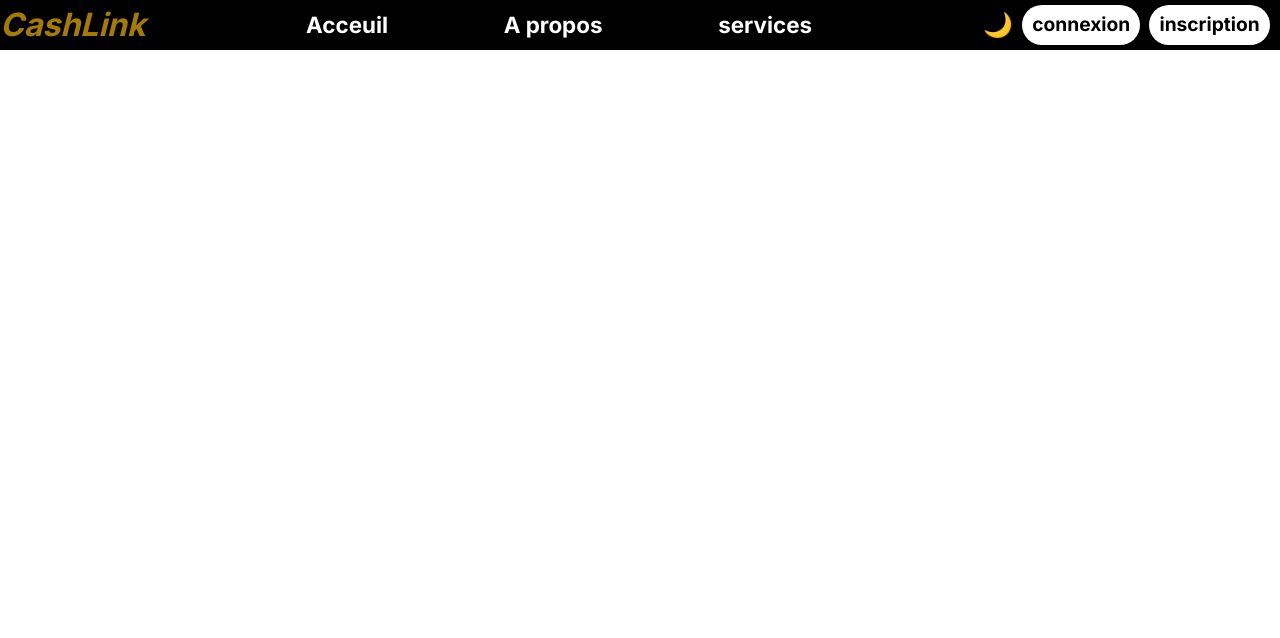
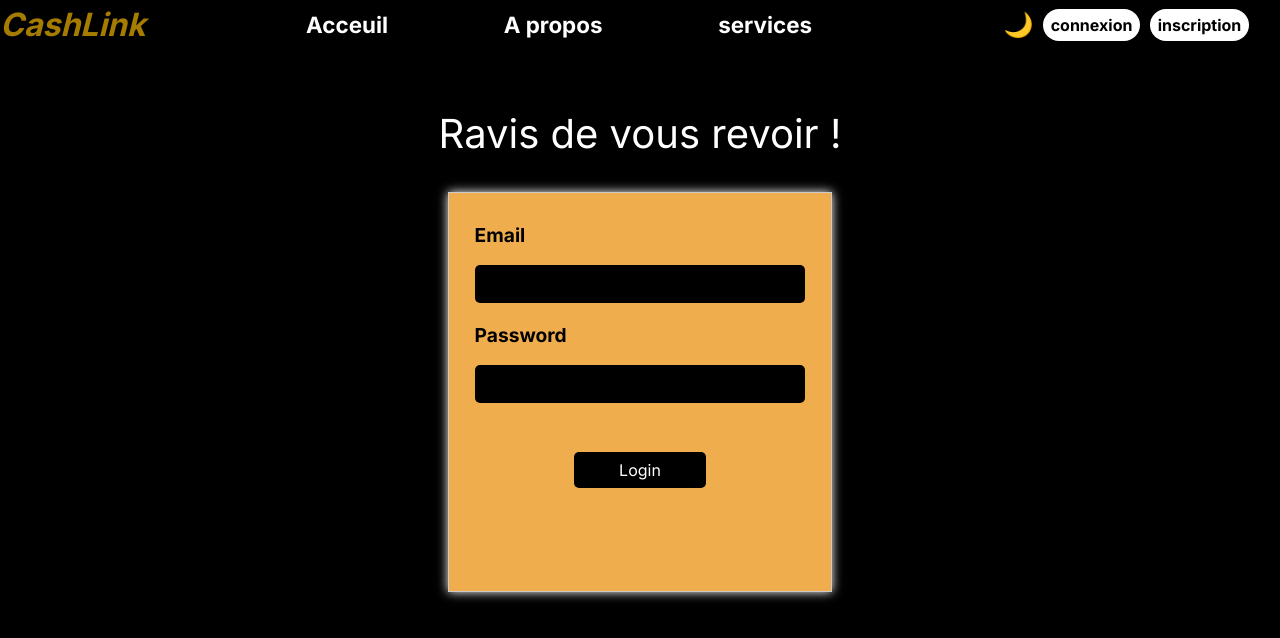
Before and after one commit to BADZA99/Full-Stack-finance-App, a Next.js app in the folder frontend/: page /login in a window 1280 px wide. Shown: the top 638 px of the page. Built offline with nearby package versions, Linux system fonts and the light colour scheme; no server answers.

Commit message:
login logout and saving logged user infos by using zustand

```diff
--- a/frontend/src/app/layout.js
+++ b/frontend/src/app/layout.js
@@ -8,6 +8,9 @@ import { THEME } from "../../utils/theme";
 import useThemeStore from "../../store/themeStore";
 import Axios from "axios";
 const inter = Inter({ subsets: ["latin"] });
+import axios from "axios";
+import useUserStore from "../../store/userStore";
+import { useEffect } from "react";
 
 Axios.defaults.baseURL = "http://localhost:8000/api/";
 // pass cookie from the backend
@@ -18,6 +21,21 @@ Axios.defaults.withCredentials = true;
 export default function RootLayout({ children }) {
 // utilise le theme du store
     const theme = useThemeStore((state) => state.theme);
+    const { user, setUser } = useUserStore();
+
+      const fetchConnectedUser = async () => {
+          try {
+              const response = await axios.get("/user");
+              setUser(response.data);
+          } catch (e) {
+              console.log(e);
+          }
+      };
+      useEffect(() => {
+          fetchConnectedUser();
+          // console.log(user);
+
+      }, []);
 
   return (
       <html lang="en">
--- /dev/null
+++ b/frontend/src/app/login/Login.styled.jsx
@@ -0,0 +1,69 @@
+import { styled } from "styled-components";
+
+export const StyledLogin = styled.div`
+    margin-top: 50px;
+    width: 100vw;
+    height: 100dvh;
+    background: ${({ theme }) => theme.background};
+    font-family: "Inter", sans-serif;
+    color: ${({ theme }) => theme.text};
+    display: flex;
+    justify-content: flex-start;
+    align-items: center;
+    flex-direction: column;
+
+    h1{
+        margin-top: 5%;
+        font-size: 2.5rem;
+        margin-bottom: 3%;
+        text-align: center;
+    }
+
+    form {
+        border: 1px solid #ccc;
+        padding: 2%;
+        width: 30%;
+        height: 50vh;
+        display: flex;
+        flex-direction: column;
+        align-items: center;
+        justify-content: flex-start;
+        gap: 5%;
+        background: ${({ theme }) => theme.form};
+        box-shadow: 0 0 10px 0 ${({ theme }) => theme.text};
+        transition: box-shadow 0.3s ease-in-out;
+        label {
+            font-size: 1.2rem;
+            font-weight: bold;
+            margin-right: auto;
+            margin-bottom: 6%;
+            margin-top: 2%;
+            color: ${({ theme }) => theme.label};
+        }
+        input {
+            width: 100%;
+            padding: 9px;
+            border-radius: 5px;
+            border: none;
+            outline: none;
+            background: ${({ theme }) => theme.input};
+            color: ${({ theme }) => theme.text};
+            margin-bottom: 5%;
+        }
+        button {
+            margin-top: 10%;
+            width: 40%;
+            padding: 10px;
+            border-radius: 5px;
+            border: none;
+            outline: none;
+            background: ${({ theme }) => theme.btnSign};
+            color: ${({ theme }) => theme.btnSignText};
+        }
+
+        .error{
+            color: red;
+            font-size: 1.2rem;
+        }
+    }
+`;
--- a/frontend/src/app/login/page.jsx
+++ b/frontend/src/app/login/page.jsx
@@ -1,9 +1,82 @@
+"use client"
 import React from 'react'
+import { StyledLogin } from './Login.styled'
+import { useForm } from 'react-hook-form';
+import axios from "axios";
+import useUserStore from '../../../store/userStore';
+import { redirect } from "next/navigation";
+
 
 export default function page() {
-  return (
-    <div>
-      login page
-    </div>
-  )
+    // appel user et setuser de useUserStore
+    const setUser = useUserStore((state) => state.setUser);
+    const user = useUserStore((state) => state.user);
+    // console.log(user);
+    // const router = useRouter();
+    const {
+        register,
+        watch,
+        handleSubmit,
+        formState: { errors },
+    } = useForm();
+
+    const onSubmit = async (data) => {
+        try {
+            const response = await axios.post("/login", data);
+            console.log(response);
+
+            if (response.data) {
+              const response2 = await axios.get("/user");
+              // console.log(response2);
+              setUser(response2.data);
+              redirect("/");
+            }
+
+        } catch (error) {
+            console.log(error);
+        }
+    };
+
+    return (
+        <StyledLogin>
+            <h1>Ravis de vous revoir !</h1>
+            <form onSubmit={handleSubmit(onSubmit)}>
+                <label htmlFor="email">Email</label>
+                <input
+                    type="email"
+                    name="email"
+                    id="email"
+                    {...register("email", {
+                        required: "Email is required",
+                        pattern: {
+                            value: /^[a-zA-Z0-9._-]+@[a-zA-Z0-9.-]+\.[a-zA-Z]{2,4}$/,
+                            message: "Invalid email",
+                        },
+                    })}
+                />
+                {errors.email && (
+                    <p className="error">{errors.email.message}</p>
+                )}
+                <label htmlFor="password">Password</label>
+                <input
+                    type="password"
+                    name="password"
+                    id="password"
+                    {...register("password", {
+                        required: "Password is required",
+                        minLength: {
+                            value: 6,
+                            message: "Password must be at least 6 characters",
+                        },
+                    })}
+                />
+
+                {errors.password && (
+                    <p className="error">{errors.password.message}</p>
+                )}
+
+                <button type="submit">Login</button>
+            </form>
+        </StyledLogin>
+    );
 }
--- a/frontend/src/app/services/page.jsx
+++ b/frontend/src/app/services/page.jsx
@@ -18,22 +18,21 @@ export default function Page() {
                 💳 Après la création d'un compte, une carte bancaire est générée
                 pour vous.
             </p>
-
             <h2>Compte Gold</h2>
             <p>
-                💰 Le plafond est de 10 millions avec un retrait maximum de 12
+                💰 Le plafond est de 10 millions avec un tarif maximum de 12
                 000 par mois.
             </p>
 
             <h2>Compte Premium</h2>
             <p>
-                💳 Le plafond est de 5 millions avec un retrait maximum de 5 000
+                💳 Le plafond est de 5 millions avec un tarif maximum de 5 000
                 par mois.
             </p>
 
             <h2>Compte Standard</h2>
             <p>
-                💵 Le plafond est de 1 million avec un retrait maximum de 3 000
+                💵 Le plafond est de 1 million avec un tarif maximum de 3 000
                 FCFA par mois.
             </p>
         </StyledService>
--- a/frontend/src/app/signup/page.jsx
+++ b/frontend/src/app/signup/page.jsx
@@ -64,11 +64,6 @@ export default function SignupPage() {
            router.push("/login");
        } catch (error) {
            console.log(error);
-           setSuccess(false);
-           // attendre 3Os et le remmetre en undefined
-           setTimeout(() => {
-               setSuccess(undefined);
-           }, 3000);
        }
    };
 
--- a/frontend/src/components/header/Header.jsx
+++ b/frontend/src/components/header/Header.jsx
@@ -3,11 +3,33 @@ import Link from "next/link";
 import { usePathname } from 'next/navigation';
 import { Reset } from "styled-reset";
 import useThemeStore from '../../../store/themeStore';
+import useUserStore from '../../../store/userStore';
+import axios from "axios";
+import { useEffect } from "react";
 
 export default function Header() {
      const theme = useThemeStore((state) => state.theme);
      const toggleTheme = useThemeStore((state) => state.toggleTheme);
+     const setUser= useUserStore((state) => state.setUser);
+     const user= useUserStore((state) => state.user);
+
   const pathname=usePathname();
+            console.log(user);
+
+    const logout = async () => {
+        try {
+            // utilise axios
+            const response = await axios.post("/logout");
+            if (response) setUser(null);
+            // console.log(user);
+            // aller a la page d'acceuil
+           router.push("/");
+
+
+        } catch (e) {
+            console.log(e);
+        }
+    }
   return (
       <>
           <Reset />
@@ -42,8 +64,18 @@ export default function Header() {
                   <div className="theme" onClick={toggleTheme}>
                       {theme === "light" ? "☀️" : "🌙"}
                   </div>
-                  <Link href="/login">connexion</Link>
-                  <Link href="/signup">inscription</Link>
+                  {user === null ? (
+                      <>
+                          <Link href="/login">connexion</Link>
+                          <Link href="/signup">inscription</Link>
+                      </>
+                  ) : (
+                      <>
+                          <Link href="/">
+                              <span onClick={logout}>déconnexion</span>
+                          </Link>
+                      </>
+                  )}
               </div>
           </StyledHeader>
       </>
--- a/frontend/src/components/header/Header.styled.jsx
+++ b/frontend/src/components/header/Header.styled.jsx
@@ -67,9 +67,9 @@ export const StyledHeader = styled.div`
             color: ${({ theme }) => theme.background};
             text-decoration: none;
             /* style button */
-            padding: 10px 10px;
+            padding: 8px 8px;
             border-radius: 5px;
-            font-size: 1.2rem;
+            font-size: 1rem;
             font-weight: bold;
             background: ${({ theme }) => theme.text};
             border-radius: 9999px;
--- /dev/null
+++ b/frontend/store/userStore.js
@@ -0,0 +1,8 @@
+import { create } from "zustand";
+
+const useUserStore = create((set) => ({
+    user: null,
+    setUser: (user) => set({ user }),
+    logout: () => set({ user: null }),
+}));
+export default useUserStore;
```
